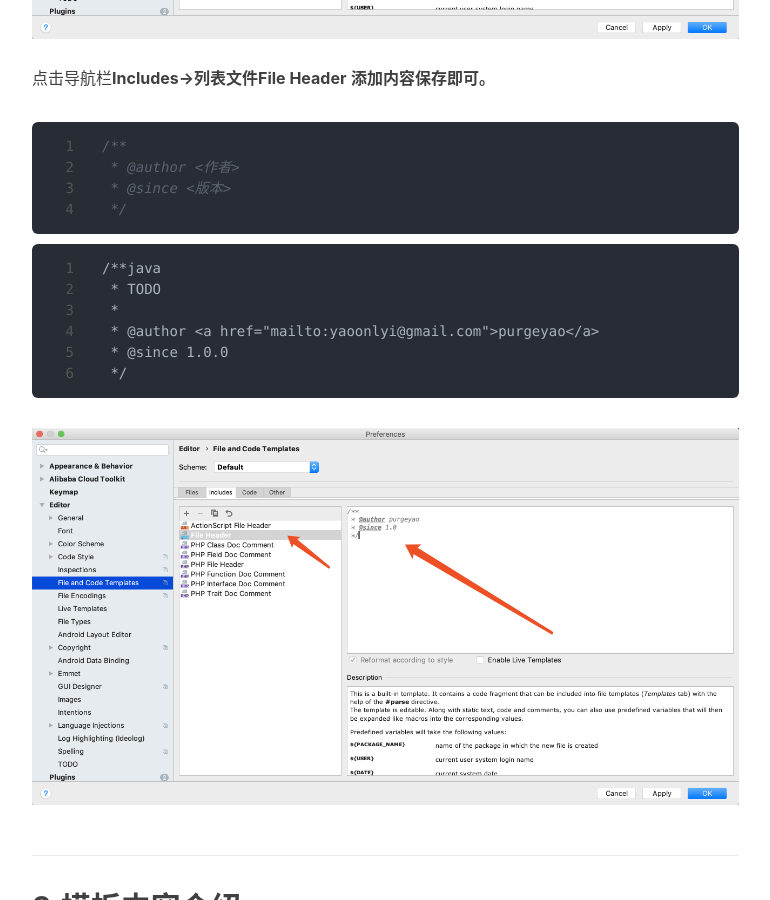
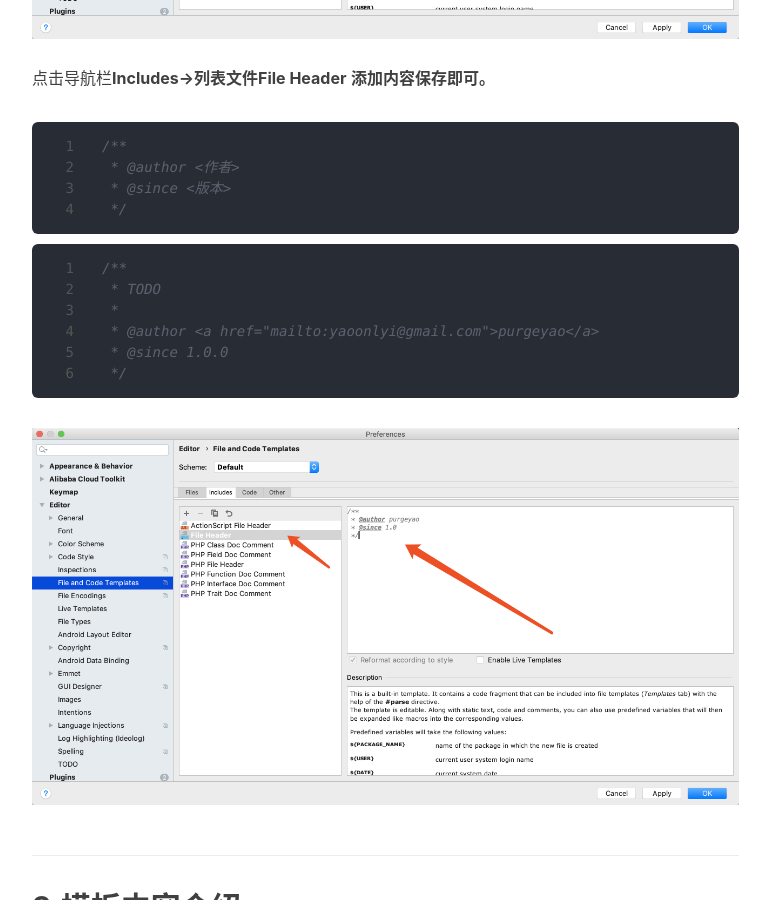
Before and after one commit to purgeyao/purgeyao.github.io, a Jekyll site: the page built from _posts/2019-08-12-类文件注释规约.md, in a window 1280 px wide and 900 px high, scrolled down 1299 px. Shown: the whole window, without its empty margins (233-1003 px from the left). Built offline with Jekyll 4.4.1, drawn with Linux system fonts in a browser that asks for light colours; nearby versions of some CDN libraries; our own code applies the rules of GitHub Pages for plain Markdown files; comment, search, counter and statistics services are not loaded.

Commit message:
Update 2019-08-12-类文件注释规约.md

````diff
--- a/_posts/2019-08-12-类文件注释规约.md
+++ b/_posts/2019-08-12-类文件注释规约.md
@@ -16,8 +16,8 @@
  * @since <版本>
  */
 ```
-```
-/**java
+```java
+/**
  * TODO
  *
  * @author <a href="mailto:yaoonlyi@gmail.com">purgeyao</a>
````
